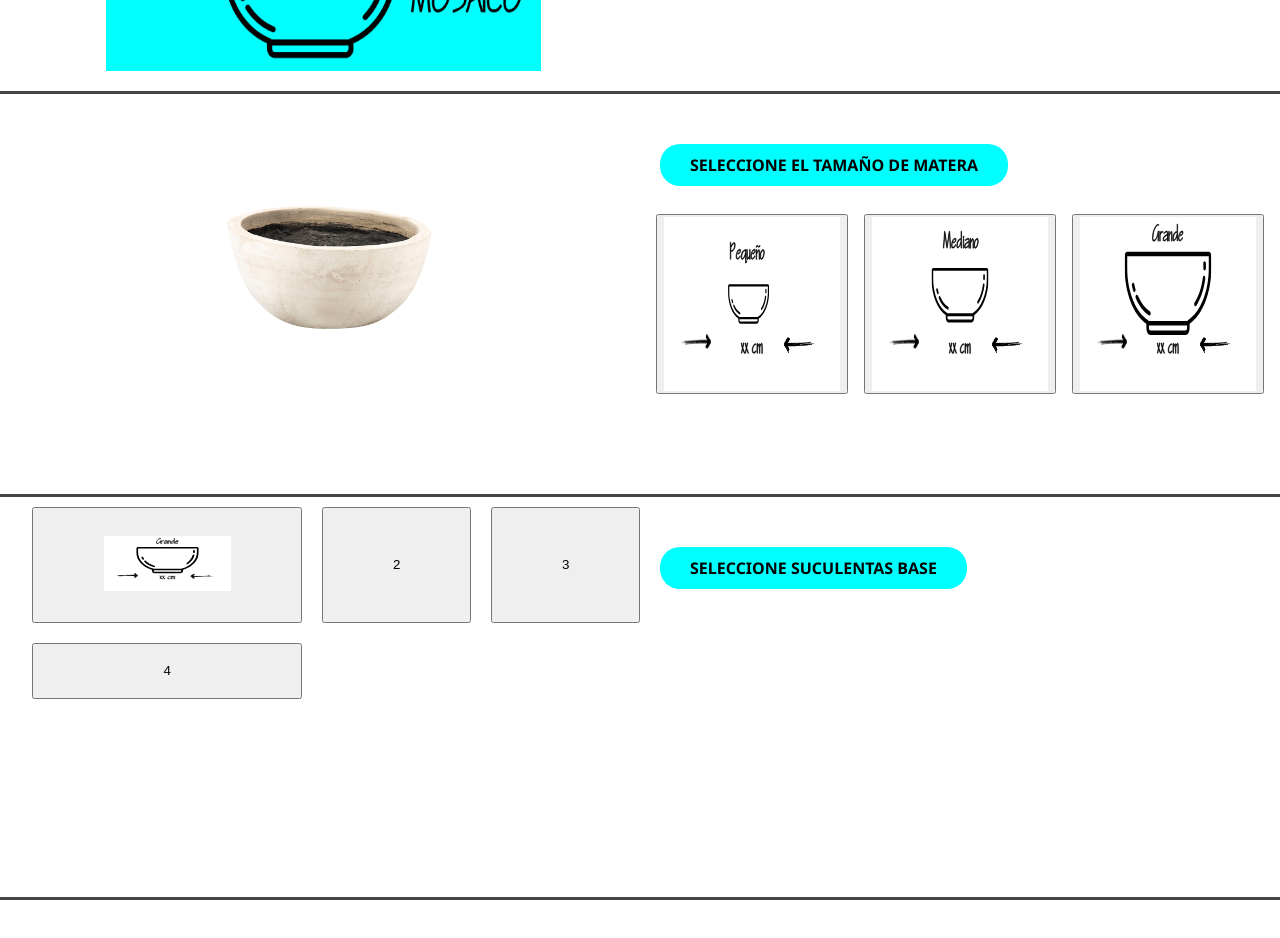
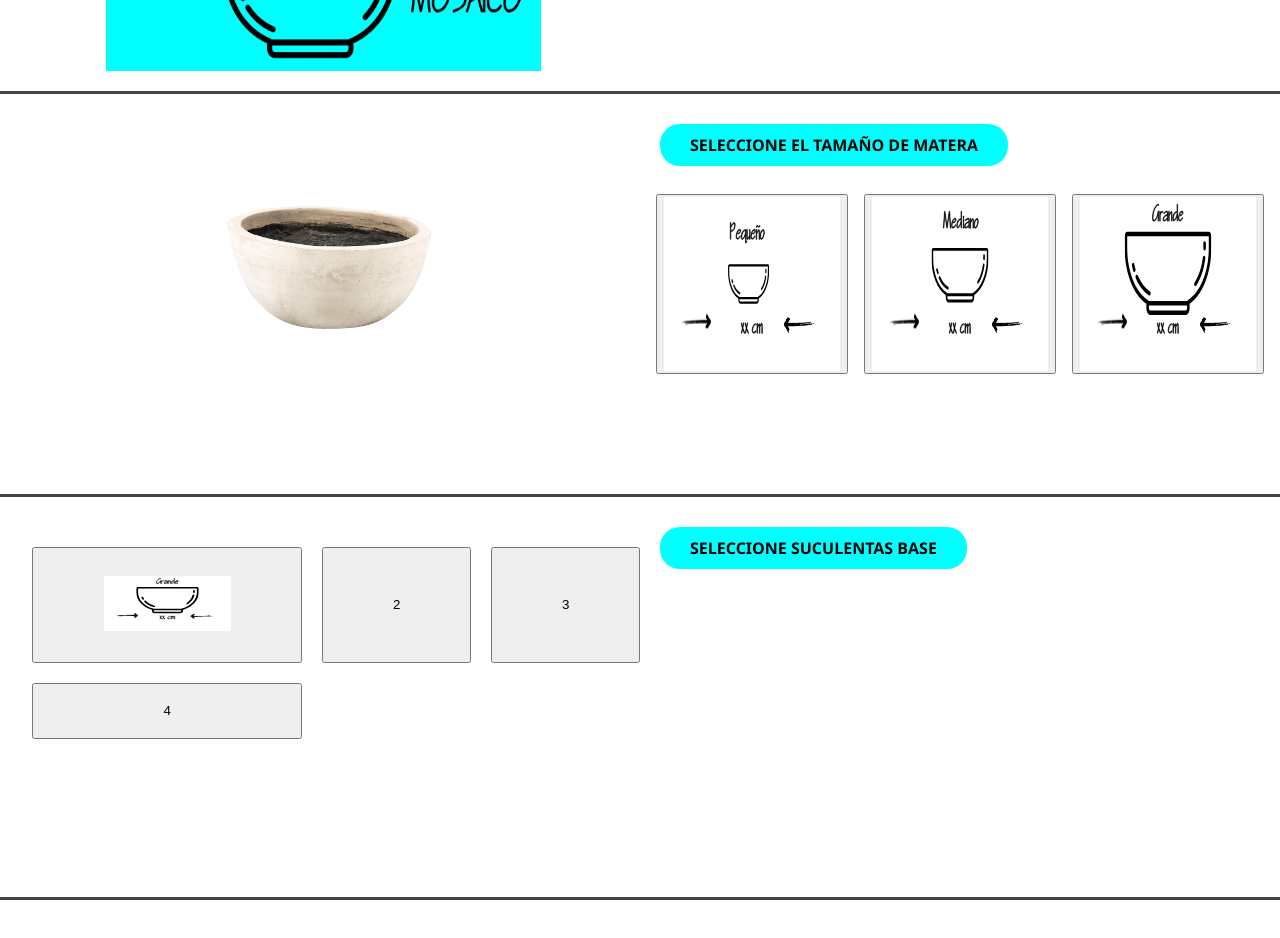
Before and after one commit to sebastianmb/app-suculentas-front, a React (Create React App) app: page / in a window 1280 px wide. Shown: the part 800-1738 px from the top of the page. Built offline with nearby package versions, Linux system fonts and the light colour scheme.

Commit message:
Ajuste css componente plantone

```diff
--- a/src/App.css
+++ b/src/App.css
@@ -231,7 +231,7 @@ body {
 
 .seleccion {
   width: 50%;
-  margin-top: 50px;
+  margin-top: 30px;
   float: right;
   display: block;
 
@@ -277,6 +277,7 @@ body {
 /*Commerce*/
 
 .mostrario div{
+  padding-top: 40px;
   display: grid;
   grid-template-columns: auto auto auto;
   gap: 20px;
```
